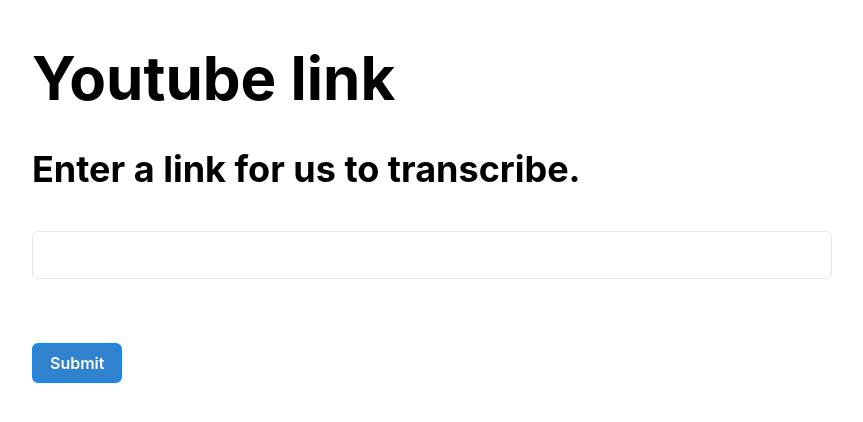
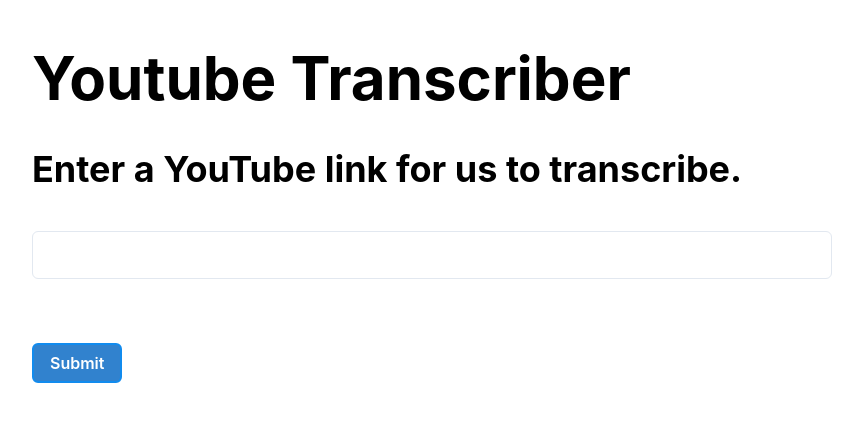
Before and after one commit to paramsingh/transcribe, a Next.js app in the folder frontend/: page / in a window 1280 px wide. Shown: the top 422 px of the page, without its empty margins (84-947 px from the left). Built offline with nearby package versions, Linux system fonts and the light colour scheme.

Commit message:
Some copy fixes

```diff
--- a/frontend/pages/index.tsx
+++ b/frontend/pages/index.tsx
@@ -67,10 +67,10 @@ export default function Transcription() {
       <main>
         <div>
           <Heading as={"h1"} size="3xl">
-            Youtube link
+            Youtube Transcriber
           </Heading>
           <Box paddingTop={10} paddingBottom={10}>
-            <Heading as={"h5"}>Enter a link for us to transcribe.</Heading>
+            <Heading as={"h5"}>Enter a YouTube link for us to transcribe.</Heading>
           </Box>
           <Box paddingBottom={10}>
             <Input size="lg" onChange={(e) => setLink(e.target.value)} />
@@ -80,7 +80,7 @@ export default function Transcription() {
           </Button>
           {submitted && (
             <Box paddingTop={10}>
-              <Text fontSize="2xl">Please wait for a transcription</Text>
+              <Text fontSize="2xl">Please wait for a transcription, we'll redirect you when it's ready.</Text>
               <Spinner />
             </Box>
           )}
```
